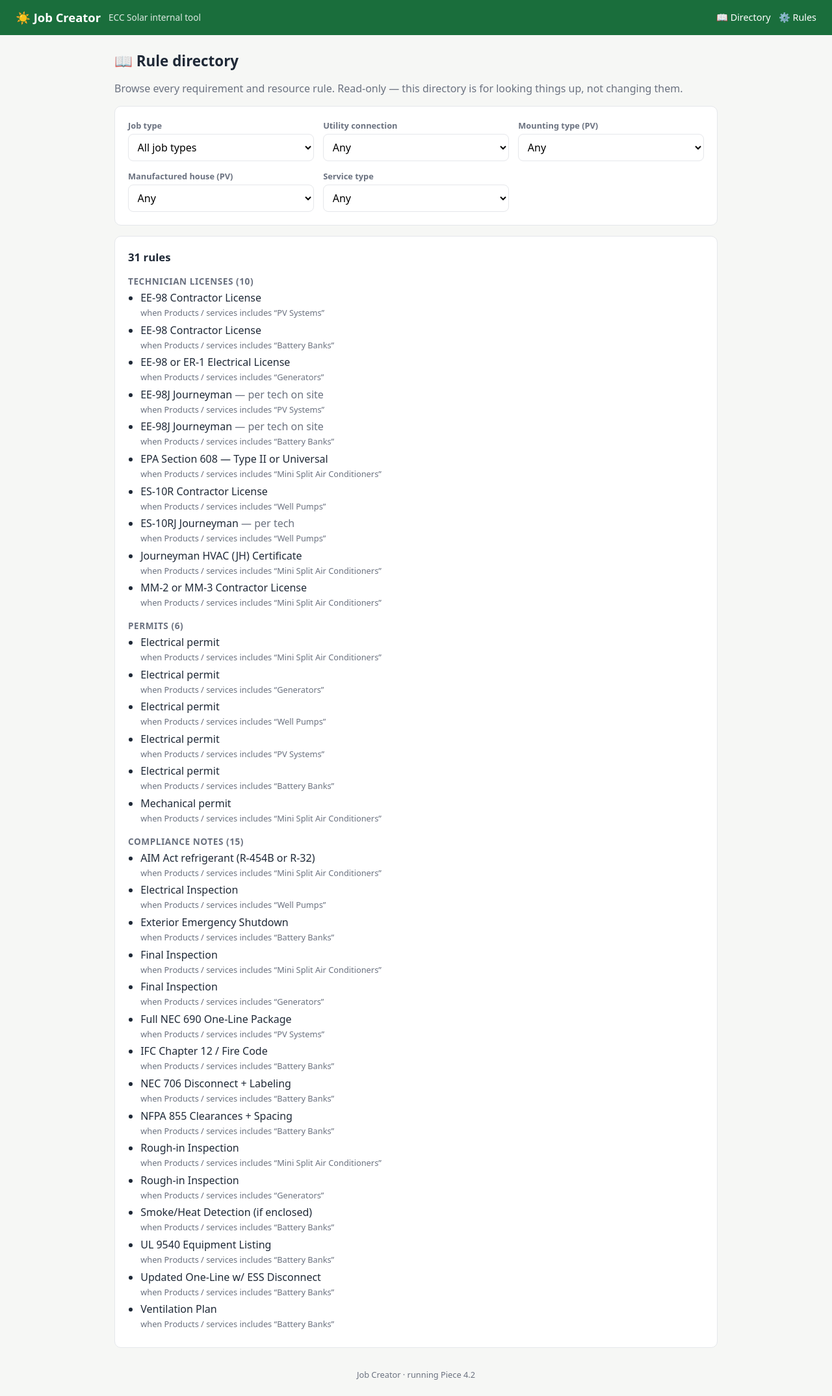
After one commit to RaIn-Solar/job-creator-app, a Flask app: page /directory in a window 1280 px wide. The commit adds this page. Shown: the whole page at 65% size. Run offline with Flask 3, Linux system fonts and the light colour scheme; data comes from the database, SQL or seed files in the repository.

Commit message:
Read-only rule directory with job type and variant filters
- /directory: browsable view of all rules grouped by category, each
  showing its trigger (when <field> includes/is <value>)
- Filters: job type, utility connection, PV mounting type,
  manufactured house, service type; auto-applies on change
- Strictly read-only — no add/edit/delete controls anywhere on the
  page; editing remains only on the Rules manager
- Directory shows every rule per trigger (no dedupe), unlike job pages
- Header nav gains a Directory link; version bumped to Piece 4.2

Co-Authored-By: Claude <noreply@anthropic.com>
Claude-Session: https://claude.ai/code/session_01BHvuvRs6P5XV4UN15WC78E

```diff
--- a/app.py
+++ b/app.py
@@ -64,6 +64,21 @@ UTILITY_CONNECTIONS = ["Off-grid", "Grid-tie", "Backup system"]
 MOUNTING_TYPES = ["Roof mounted", "Ground mount"]
 SERVICE_TYPES = ["General service", "Warranty service"]
 
+# Which variant fields belong to which product — used by the rule
+# directory so filtering by job type also scopes its variants.
+VARIANT_OWNERS = {
+    "pv_utility_connection": "PV Systems",
+    "pv_mounting_type": "PV Systems",
+    "pv_manufactured_house": "PV Systems",
+    "generator_utility_connection": "Generators",
+    "battery_utility_connection": "Battery Banks",
+    "service_type": "Technician Service",
+}
+CONNECTION_FIELDS = {
+    "pv_utility_connection", "generator_utility_connection",
+    "battery_utility_connection",
+}
+
 RULE_CATEGORIES = ["License", "Permit", "Compliance", "Link", "Phone", "Doc"]
 CATEGORY_HEADINGS = {
     "License": "Technician licenses",
@@ -127,7 +142,7 @@ PRODUCTS = [
 
 # Shown in the footer of every page so it's always obvious which build
 # is running. Bumped with each piece.
-VERSION = "Piece 4.1"
+VERSION = "Piece 4.2"
 
 app = Flask(__name__)
 # Needed for flash messages; fine as a constant for an internal single-box tool.
@@ -238,13 +253,14 @@ def match_rules(job, rules):
     return hits
 
 
-def group_rules(matched):
-    """Group matched rules by category in a fixed order, de-duplicating
-    shared requirements (e.g. PV and Battery both need EE-98)."""
+def group_rules(matched, dedupe=True):
+    """Group matched rules by category in a fixed order. On job pages,
+    de-duplicate shared requirements (e.g. PV and Battery both need
+    EE-98); the directory keeps every rule so each trigger is visible."""
     groups, seen = {}, set()
     for rule in matched:
         key = (rule["category"], rule["label"].strip().lower())
-        if key in seen:
+        if dedupe and key in seen:
             continue
         seen.add(key)
         groups.setdefault(rule["category"], []).append(rule)
@@ -506,6 +522,55 @@ def add_rule():
     return redirect(url_for("rules_page", from_job=from_job))
 
 
+@app.route("/directory")
+def rule_directory():
+    """Read-only, browsable view of every rule, filterable by job type
+    and by the product variants. No editing happens here."""
+    product = request.args.get("product", "")
+    connection = request.args.get("connection", "")
+    mounting = request.args.get("mounting", "")
+    manufactured = request.args.get("manufactured", "")
+    service = request.args.get("service", "")
+
+    def visible(rule):
+        field, value = rule["field_name"], rule["field_value"].strip().lower()
+        if product:
+            # Only this product's own rules and its variants' rules.
+            if field == "products":
+                if value != product.lower():
+                    return False
+            elif field in VARIANT_OWNERS:
+                if VARIANT_OWNERS[field] != product:
+                    return False
+            else:
+                return False
+        if connection and field in CONNECTION_FIELDS and value != connection.lower():
+            return False
+        if mounting and field == "pv_mounting_type" and value != mounting.lower():
+            return False
+        if manufactured and field == "pv_manufactured_house" and value != manufactured.lower():
+            return False
+        if service and field == "service_type" and value != service.lower():
+            return False
+        return True
+
+    rules = [r for r in get_db().execute(
+        "SELECT * FROM resource_rules ORDER BY category, label"
+    ).fetchall() if visible(r)]
+    groups = group_rules(rules, dedupe=False)
+    total = sum(len(items) for _, items in groups)
+    return render_template(
+        "directory.html", groups=groups, total=total,
+        field_labels=JOB_FIELD_LABELS,
+        products=PRODUCTS, utility_connections=UTILITY_CONNECTIONS,
+        mounting_types=MOUNTING_TYPES, service_types=SERVICE_TYPES,
+        filters={"product": product, "connection": connection,
+                 "mounting": mounting, "manufactured": manufactured,
+                 "service": service},
+        filtering=any([product, connection, mounting, manufactured, service]),
+    )
+
+
 @app.route("/rules/<int:rule_id>/delete", methods=["POST"])
 def delete_rule(rule_id):
     db = get_db()
--- a/templates/base.html
+++ b/templates/base.html
@@ -125,7 +125,8 @@
   <header>
     <a href="/">☀️ Job Creator</a>
     <span class="sub">ECC Solar internal tool</span>
-    <a href="/rules" style="margin-left:auto; font-size:0.9rem; font-weight:500;">⚙️ Rules</a>
+    <a href="/directory" style="margin-left:auto; font-size:0.9rem; font-weight:500;">📖 Directory</a>
+    <a href="/rules" style="font-size:0.9rem; font-weight:500;">⚙️ Rules</a>
   </header>
   <main>
     {% with messages = get_flashed_messages(with_categories=true) %}
--- /dev/null
+++ b/templates/directory.html
@@ -0,0 +1,93 @@
+{% extends "base.html" %}
+{% block title %}Rule directory{% endblock %}
+{% block content %}
+<h1>📖 Rule directory</h1>
+<p class="muted">Browse every requirement and resource rule. Read-only —
+this directory is for looking things up, not changing them.</p>
+
+<form method="get" class="card" id="filter_form">
+  <div class="form-grid">
+    <div class="field">
+      <label for="product">Job type</label>
+      <select id="product" name="product">
+        <option value="">All job types</option>
+        {% for p in products %}
+        <option value="{{ p }}" {% if filters.product == p %}selected{% endif %}>{{ p }}</option>
+        {% endfor %}
+      </select>
+    </div>
+    <div class="field">
+      <label for="connection">Utility connection</label>
+      <select id="connection" name="connection">
+        <option value="">Any</option>
+        {% for c in utility_connections %}
+        <option value="{{ c }}" {% if filters.connection == c %}selected{% endif %}>{{ c }}</option>
+        {% endfor %}
+      </select>
+    </div>
+    <div class="field">
+      <label for="mounting">Mounting type (PV)</label>
+      <select id="mounting" name="mounting">
+        <option value="">Any</option>
+        {% for m in mounting_types %}
+        <option value="{{ m }}" {% if filters.mounting == m %}selected{% endif %}>{{ m }}</option>
+        {% endfor %}
+      </select>
+    </div>
+    <div class="field">
+      <label for="manufactured">Manufactured house (PV)</label>
+      <select id="manufactured" name="manufactured">
+        <option value="">Any</option>
+        <option value="Yes" {% if filters.manufactured == 'Yes' %}selected{% endif %}>Yes</option>
+      </select>
+    </div>
+    <div class="field">
+      <label for="service">Service type</label>
+      <select id="service" name="service">
+        <option value="">Any</option>
+        {% for s in service_types %}
+        <option value="{{ s }}" {% if filters.service == s %}selected{% endif %}>{{ s }}</option>
+        {% endfor %}
+      </select>
+    </div>
+  </div>
+  {% if filtering %}
+  <div class="actions">
+    <a href="{{ url_for('rule_directory') }}" class="btn btn-secondary">Clear filters</a>
+  </div>
+  {% endif %}
+</form>
+
+<div class="card">
+  <h2 style="margin-top:0; font-size:1.05rem;">
+    {{ total }} rule{{ "s" if total != 1 }}{% if filtering %} matching your filters{% endif %}
+  </h2>
+  {% if groups %}
+    {% for heading, items in groups %}
+    <h3 style="font-size:0.85rem; text-transform:uppercase; letter-spacing:0.04em; color:var(--muted); margin:1rem 0 0.3rem;">{{ heading }} ({{ items|length }})</h3>
+    <ul style="margin:0; padding-left:1.2rem;">
+      {% for r in items %}
+      <li style="margin-bottom:0.35rem;">
+        {{ r["label"] }}
+        {% if r["notes"] %}<span class="muted">— {{ r["notes"] }}</span>{% endif %}
+        {% if r["url"] %} · <a href="{{ r['url'] }}" target="_blank">link</a>{% endif %}
+        {% if r["phone"] %} · 📞 {{ r["phone"] }}{% endif %}
+        <br><span class="muted" style="font-size:0.8rem;">when {{ field_labels.get(r["field_name"], r["field_name"]) }}
+          {% if r["match_type"] == "contains" %}includes{% else %}is{% endif %}
+          “{{ r["field_value"] }}”</span>
+      </li>
+      {% endfor %}
+    </ul>
+    {% endfor %}
+  {% else %}
+  <p class="empty">No rules match these filters.</p>
+  {% endif %}
+</div>
+
+<script>
+  // Re-filter as soon as any dropdown changes.
+  document.querySelectorAll("#filter_form select").forEach(sel => {
+    sel.addEventListener("change", () => document.getElementById("filter_form").submit());
+  });
+</script>
+{% endblock %}
```
